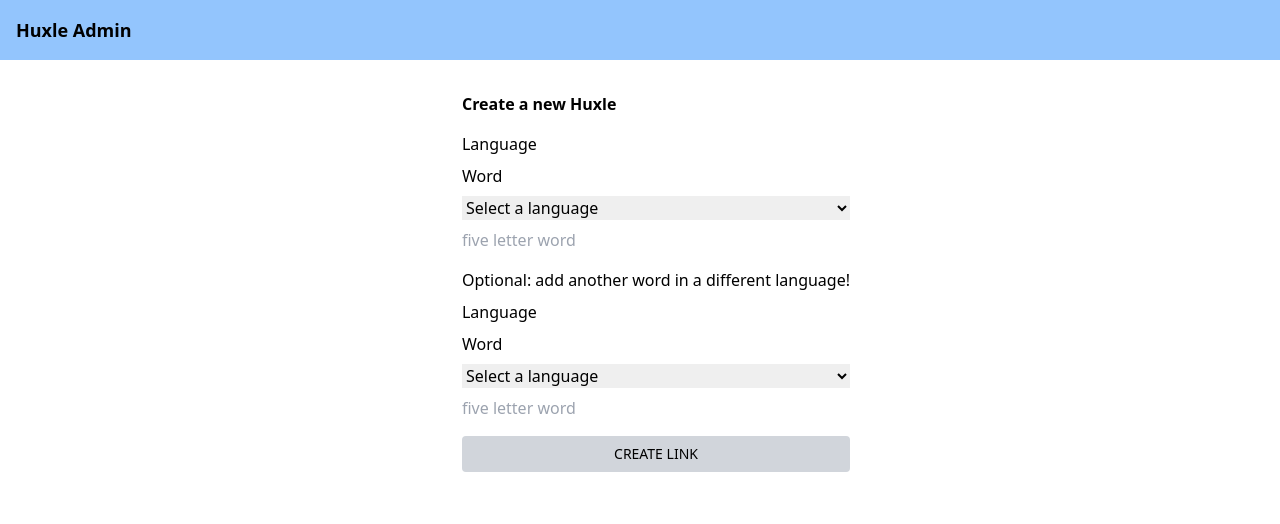
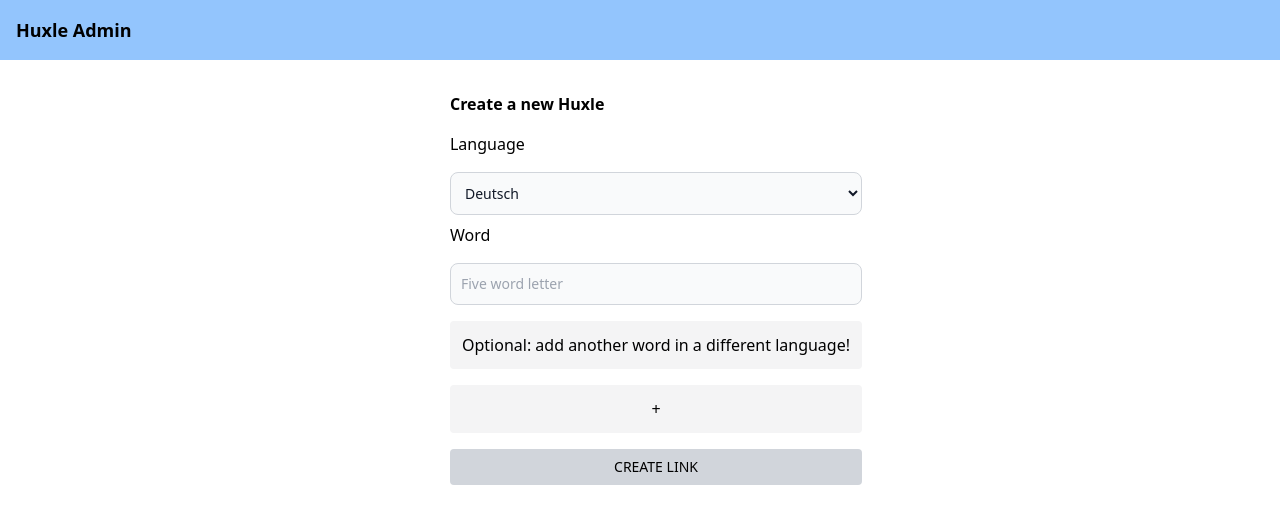
Before and after one commit to sudovicic/hypermedia-vue-app, a Vue app: page /create in a window 1280 px wide. Shown: the top 524 px of the page. Built offline with nearby package versions, Linux system fonts and the light colour scheme.

Commit message:
added validation for form

```diff
--- a/src/components/CreateForm.vue
+++ b/src/components/CreateForm.vue
@@ -1,75 +1,166 @@
 <script setup lang="ts">
+import Modal from "@/components/Modal.vue";
+import { useEncodeBase64 } from "@/composables/encoder";
 import { ALL_LANGUAGES } from "@/types";
-import { Form, Field, ErrorMessage } from "vee-validate";
-import { string, object } from "yup";
+import { ErrorMessage, Field, Form } from "vee-validate";
+import { reactive } from "vue";
 import { useI18n } from "vue-i18n";
+
+type CustomGameMetaData = {
+  languageSelect1: string;
+  languageSelect2: string;
+  wordInput1: string;
+  wordInput2: string;
+};
 
 const { t } = useI18n();
 
-const schema = object().shape({
-  languageSelect1: string().label(t("language")).required(),
-  languageSelect2: string().label(t("language")),
-  wordInput1: string().length(5).label(t("word")).required(),
-  wordInput2: string().length(5).label(t("word")),
-});
+const expand = reactive({ expand: false });
 
-function onSubmit(values): void {
-  alert(JSON.stringify(values, null, 2));
+/* Validation */
+const onSubmit = (customHuxleMetaData: CustomGameMetaData): void => {
+  const values: string = JSON.stringify(customHuxleMetaData);
+
+  inputText.text = generateLink(values);
+
+  modelOpen.open = true;
+};
+
+/* Link generation */
+const baseUrl: string = window.location.origin;
+
+const generateLink = (customHuxleMetaData: Object): string => {
+  const encodedMetaData: string = useEncodeBase64(customHuxleMetaData);
+  return baseUrl + "/" + encodedMetaData;
+};
+
+/* Form validation */
+const validateWordInput = (value: string) => {
+  const regex = /^[A-Za-z]+$/i;
+
+  if (!regex.test(value)) {
+    return t("only_chars");
   }
 
-function onInvalidSubmit(values): void {
-  alert(JSON.stringify(values, null, 2));
+  if (!value) {
+    return t("required_field");
   }
+
+  if (value.length != 5) {
+    return t("word_five_chars");
+  }
+
+  return true;
+};
+
+/* Modal */
+const modelOpen = reactive({ open: false });
+const inputText = reactive({ text: "" });
+const hasCopiedText = reactive({ value: false });
+
+const copyTextToClipboard = (): void => {
+  // Copy the text inside the text field
+  navigator.clipboard.writeText(inputText.text);
+  hasCopiedText.value = true;
+};
 
 // TODO: do validation
 // TODO: translate everything
 </script>
 
 <template>
-  <Form
-    @submit="onSubmit"
-    @invalid-submit="onInvalidSubmit"
-    :validation-schema="schema"
-    class="flex flex-col gap-y-4"
+  <div class="relative">
+    <Modal v-if="modelOpen.open" v-on:close="modelOpen.open = false">
+      <template #header>
+        <h1>{{ t("share_link") }}</h1>
+      </template>
+
+      <template #body>
+        <p>{{ t("link_to_share") }}</p>
+        <input
+          readonly
+          type="text"
+          class="bg-gray-50 border border-gray-300 text-gray-900 text-sm rounded-lg focus:ring-blue-500 focus:border-blue-500 block w-full p-2.5 dark:bg-gray-700 dark:border-gray-600 dark:placeholder-gray-400 dark:text-white dark:focus:ring-blue-500 dark:focus:border-blue-500"
+          v-model="inputText.text"
+        />
+        <div v-if="hasCopiedText.value" class="p-3 bg-zinc-100 rounded">
+          <p>{{ t("text_has_been_copied") }}</p>
+        </div>
+        <button
+          @click="copyTextToClipboard"
+          class="bg-gray-400 hover:bg-gray-300 text-white font-semibold py-2 px-4 rounded"
         >
+          {{ t("copy_to_clipboard") }}
+        </button>
+      </template>
+    </Modal>
+    <Form @submit="onSubmit" class="flex flex-col gap-y-4">
       <div class="flex flex-col gap-y-2">
         <label for="languageSelect1">{{ t("language") }}</label>
-      <label for="wordInput1">{{ t("word") }}</label>
-      <Field id="languageSelect1" name="languageSelect1" as="select">
-        <option value="" disabled>{{ t("select_language") }}</option>
+        <div class="text-base text-red-600">
+          <ErrorMessage name="languageSelect1" />
+        </div>
+        <select
+          id="languageSelect1"
+          name="languageSelect1"
+          required
+          class="bg-gray-50 border border-gray-300 text-gray-900 text-sm rounded-lg focus:ring-blue-500 focus:border-blue-500 block w-full p-2.5 dark:bg-gray-700 dark:border-gray-600 dark:placeholder-gray-400 dark:text-white dark:focus:ring-blue-500 dark:focus:border-blue-500"
+        >
           <option v-for="lang in ALL_LANGUAGES" :key="lang" :value="lang">
             {{ t(`lang_${lang}`) }}
           </option>
-      </Field>
+        </select>
+        <label for="wordInput1">{{ t("word") }}</label>
+        <div class="text-base text-red-600">
+          <ErrorMessage name="wordInput1" />
+        </div>
         <Field
           name="wordInput1"
           id="wordInput1"
           as="input"
           type="text"
-        placeholder="five letter word"
+          :placeholder="t('five_word_letter')"
+          :rules="validateWordInput"
+          class="bg-gray-50 border border-gray-300 text-gray-900 text-sm rounded-lg focus:ring-blue-500 focus:border-blue-500 block w-full p-2.5 dark:bg-gray-700 dark:border-gray-600 dark:placeholder-gray-400 dark:text-white dark:focus:ring-blue-500 dark:focus:border-blue-500"
         />
-      <ErrorMessage name="languageSelect1" />
-      <ErrorMessage name="wordInput1" />
       </div>
-    <div class="flex flex-col gap-y-2">
-      <p>Optional: add another word in a different language!</p>
+      <div class="p-3 bg-zinc-100 rounded">
+        <p>{{ t("change_lang_info") }}</p>
+      </div>
+      <button
+        type="button"
+        class="p-3 bg-zinc-100 hover:bg-zinc-300 rounded"
+        @click="() => (expand.expand = !expand.expand)"
+      >
+        {{ expand.expand ? "-" : "+" }}
+      </button>
+      <div class="flex flex-col gap-y-2" v-if="expand.expand">
         <label for="languageSelect2">{{ t("language") }}</label>
-      <label for="wordInput2">{{ t("word") }}</label>
-      <Field id="languageSelect2" name="languageSelect2" as="select">
-        <option value="" disabled>{{ t("select_language") }}</option>
+        <div class="text-base text-red-600">
+          <ErrorMessage name="languageSelect2" />
+        </div>
+        <select
+          id="languageSelect2"
+          name="languageSelect2"
+          class="bg-gray-50 border border-gray-300 text-gray-900 text-sm rounded-lg focus:ring-blue-500 focus:border-blue-500 block w-full p-2.5 dark:bg-gray-700 dark:border-gray-600 dark:placeholder-gray-400 dark:text-white dark:focus:ring-blue-500 dark:focus:border-blue-500"
+        >
           <option v-for="lang in ALL_LANGUAGES" :key="lang" :value="lang">
             {{ t(`lang_${lang}`) }}
           </option>
-      </Field>
+        </select>
+        <label for="wordInput2">{{ t("word") }}</label>
+        <div class="text-base text-red-600">
+          <ErrorMessage name="wordInput2" />
+        </div>
         <Field
           name="wordInput2"
           id="wordInput2"
           as="input"
           type="text"
-        placeholder="five letter word"
+          :placeholder="t('five_word_letter')"
+          :rules="validateWordInput"
+          class="bg-gray-50 border border-gray-300 text-gray-900 text-sm rounded-lg focus:ring-blue-500 focus:border-blue-500 block w-full p-2.5 dark:bg-gray-700 dark:border-gray-600 dark:placeholder-gray-400 dark:text-white dark:focus:ring-blue-500 dark:focus:border-blue-500"
         />
-      <ErrorMessage name="languageSelect2" />
-      <ErrorMessage name="wordInput2" />
       </div>
       <button
         type="submit"
@@ -78,4 +169,5 @@
         {{ t("create_cta") }}
       </button>
     </Form>
+  </div>
 </template>
```
Lines whose indentation alone changed are shown as unchanged.
